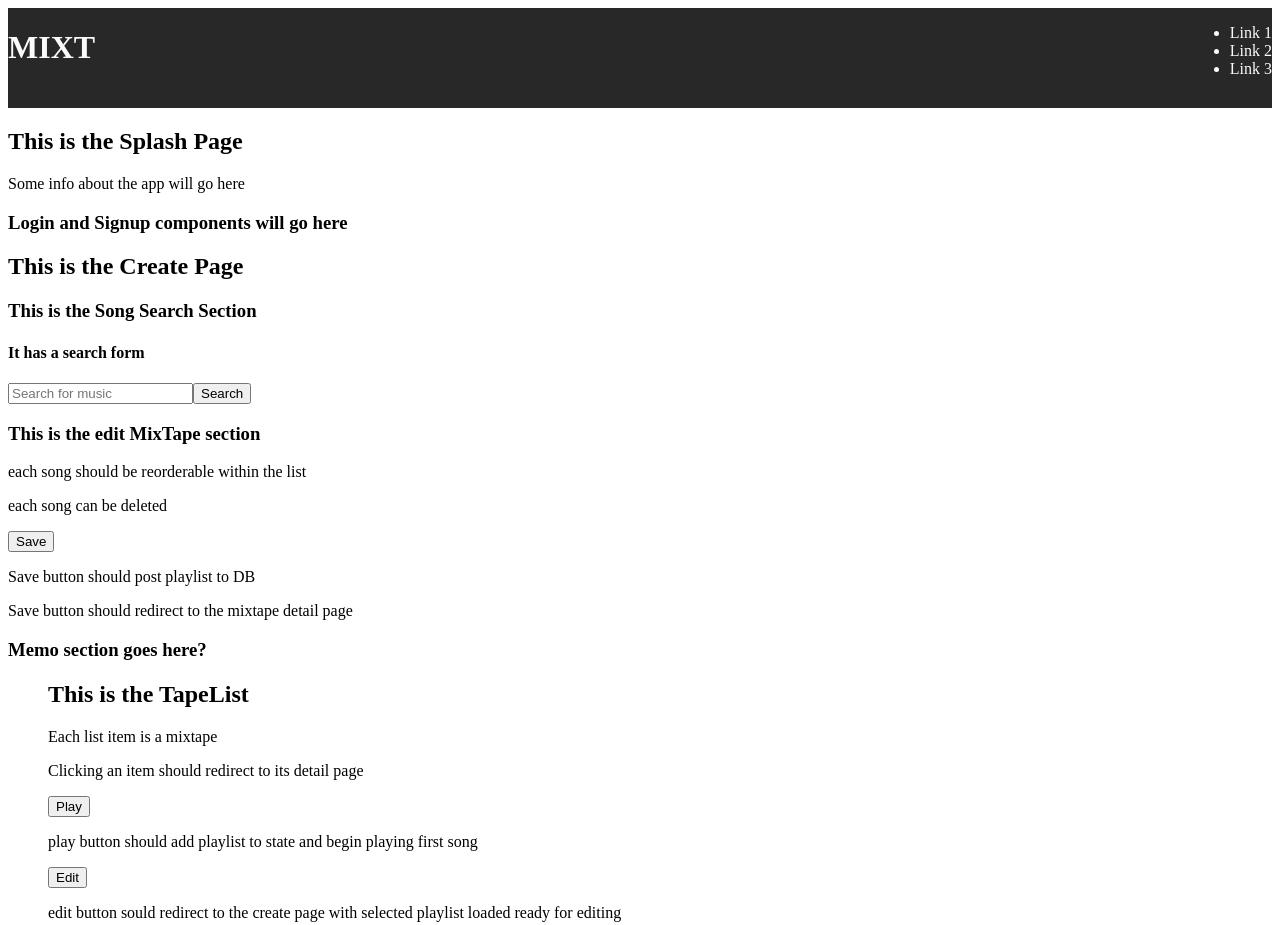
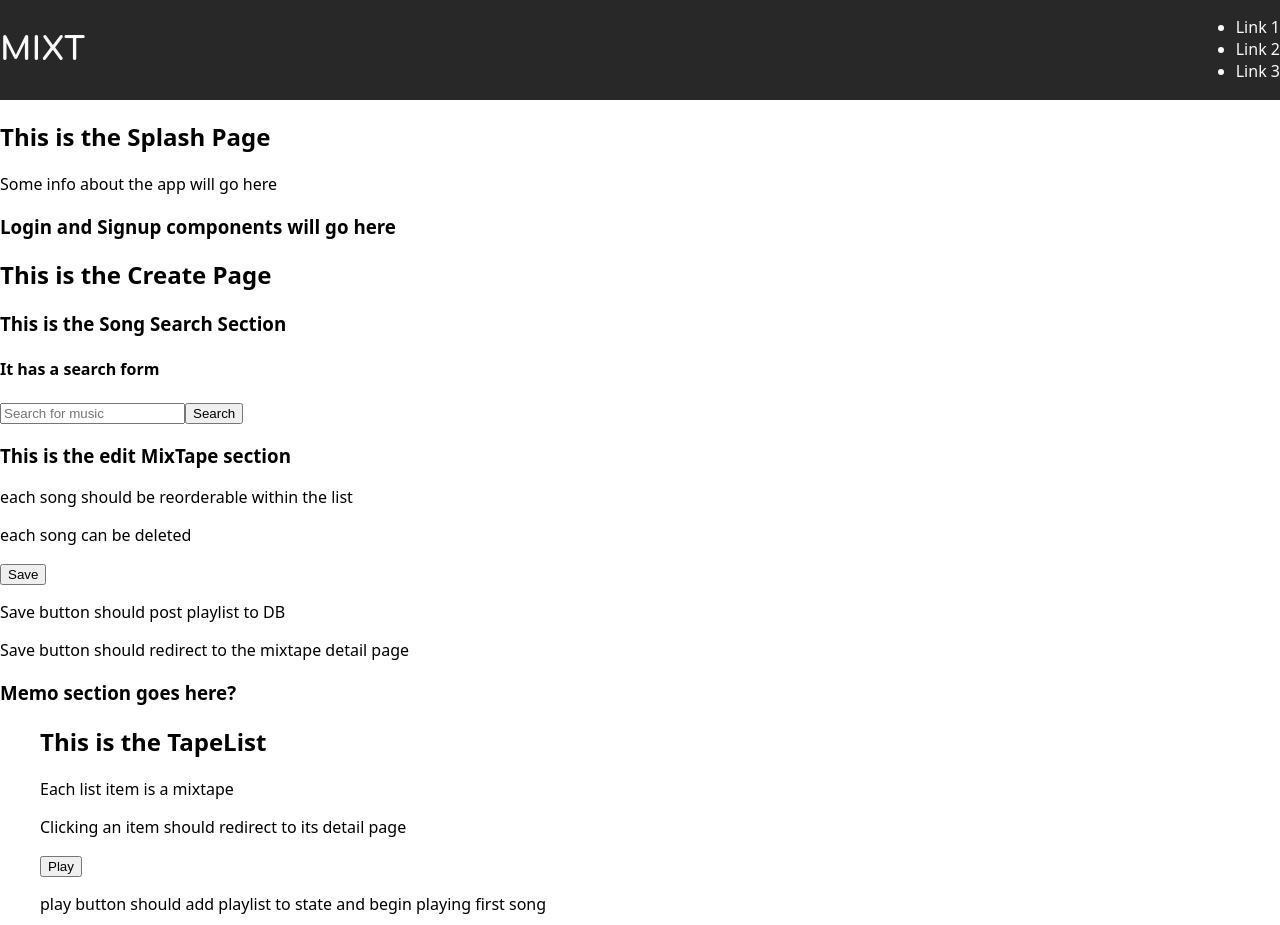
Before and after one commit to MIXTTAPE/mixttape-front-end, a React app: page / in a window 1280 px wide. Shown: the top 925 px of the page. Built offline with nearby package versions, Linux system fonts and the light colour scheme.

Commit message:
added in a few global styles including google font imports

```diff
--- a/src/components/mixt/Mixt.js
+++ b/src/components/mixt/Mixt.js
@@ -6,6 +6,7 @@ import TapeList from '../tapeList/TapeList.js';
 import TapeDetail from '../tapeDetail/TapeDetail.js';
 import AboutUs from '../aboutUs/AboutUs.js';
 import Player from '../player/Player.js';
+import '../../styles/global.css';
 
 export default function Mixt() {
 
--- /dev/null
+++ b/src/styles/global.css
@@ -0,0 +1,11 @@
+@import url('https://fonts.googleapis.com/css?family=Noto+Sans+JP:300,400&display=swap');
+@import url('https://fonts.googleapis.com/css?family=Comfortaa:700&display=swap');
+
+body {
+  margin: 0;
+  font-family: 'Noto Sans', 'Helvetica', 'Arial', 'sans-serif';
+}
+
+h1 {
+  font-family: 'Comfortaa', 'Helvetica', 'Arial', 'sans-serif';
+}
--- a/src/styles/header.css
+++ b/src/styles/header.css
@@ -8,5 +8,6 @@ header {
     display: flex;
     justify-content: space-between;
     margin: 0 auto;
+    align-items: center;
   }
 }
```
